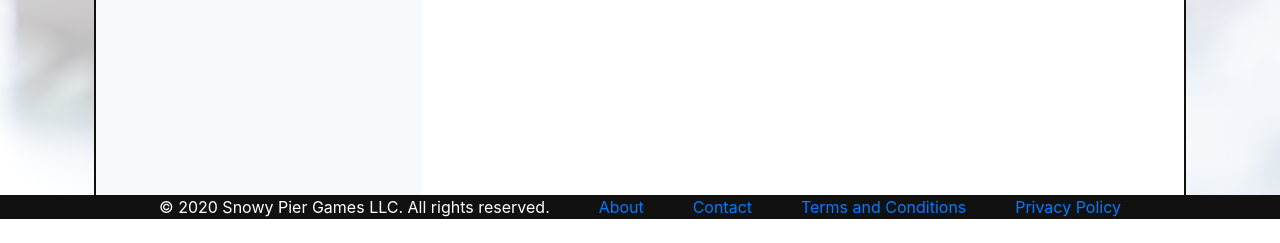
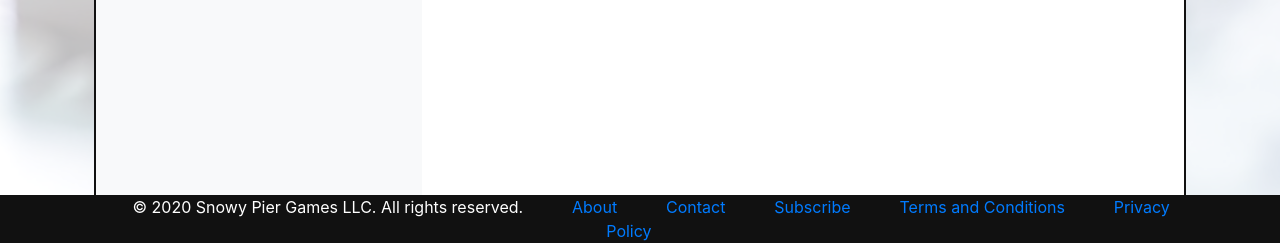
Before and after one commit to snowy-pier-games/spgbackend, a Django app: page /about in a window 1280 px wide. Shown: the part 775-1018 px from the top of the page. Before the commit the page ends 994 px from the top, so only its background shows below. Run offline with Django 3.2, Linux system fonts and the light colour scheme; some libraries are stand-ins or nearby versions.

Commit message:
Added subscribe button to the footer

```diff
--- a/pages/templates/base.html
+++ b/pages/templates/base.html
@@ -42,6 +42,7 @@
                 <span>&copy; 2020 Snowy Pier Games LLC. All rights reserved.</span>
                 <span><a href="/about">About</a></span>
                 <span><a href="/contact">Contact</a></span>
+                <span><a href="/subscribe">Subscribe</a></span>
                 <span><a href="/termsandconditions">Terms and Conditions</a></span>
                 <span><a href="/privacypolicy">Privacy Policy</a></span>
             </div>
```
